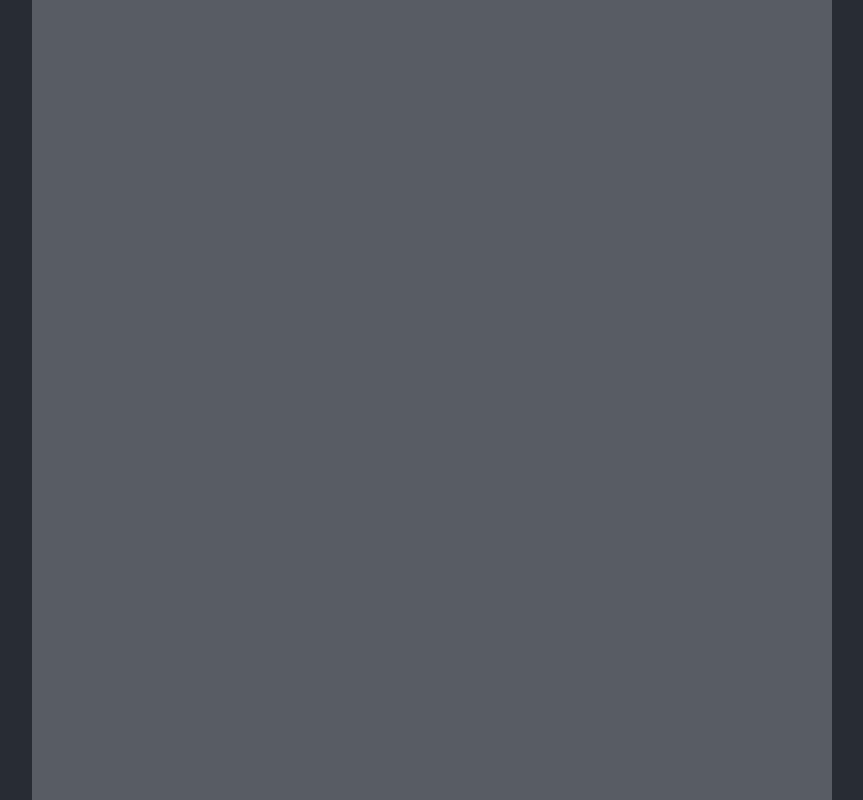
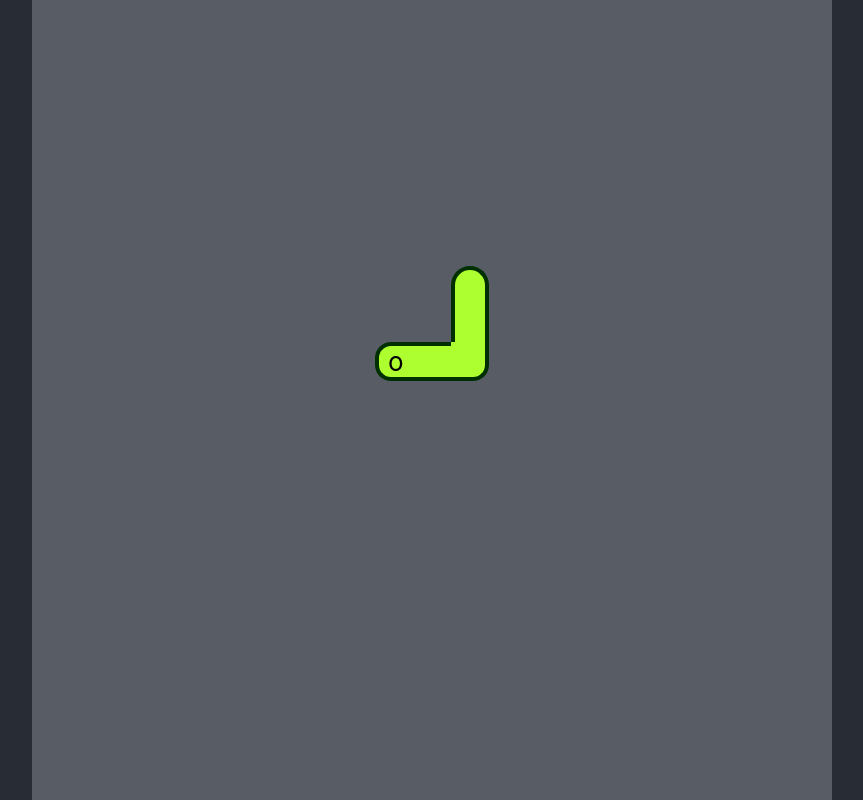
Before and after one commit to mankal111/LinguaBoa, a React (Create React App) app: page / in a window 1280 px wide. Shown: the whole page, without its empty margins (208-1071 px from the left). Built offline with nearby package versions, Linux system fonts and the light colour scheme.

Commit message:
snake component

```diff
--- a/src/components/Board.js
+++ b/src/components/Board.js
@@ -1,8 +1,11 @@
 import React from "react";
 import "./Board.css";
+import Snake from "./Snake.js"
 
 export default class Board extends React.Component {
     render() {
-        return <div className="board"></div>;
+        return <div className="board">
+            <Snake x={10} y={10} />
+        </div>;
     }
 }
--- /dev/null
+++ b/src/components/Snake.js
@@ -0,0 +1,55 @@
+import React from "react";
+import PropTypes from "prop-types";
+import SnakePart from "./SnakePart.js";
+
+export default class Snake extends React.Component {
+    constructor(props) {
+        super(props);
+        const {x, y} = this.props;
+        this.state = {
+            partsList: [
+                {x, y},
+                {x: x+1, y},
+                {x: x+2, y},
+                {x: x+2, y: y-1},
+                {x: x+2, y: y-2},
+            ]
+        }
+    }
+
+    getDirectionFromCoordinates(fromCoordinates, toCoordinates) {
+        if (!fromCoordinates || !toCoordinates) return
+        const { x: fromX, y: fromY } = fromCoordinates;
+        const { x: toX, y: toY } = toCoordinates;
+        const [xDiff, yDiff] = [fromX-toX, fromY-toY];
+        if (yDiff === 0) {
+            if (xDiff === 1) return 'left';
+            if (xDiff === -1) return 'right';
+        }
+        if (xDiff === 0) {
+            if (yDiff === 1) return 'up';
+            if (yDiff === -1) return 'down';
+        }
+    }
+
+    getPartElementByIndex(index) {
+        const { partsList } = this.state;
+        const coordinates = partsList[index];
+        const type = index === 0 ? 'head' : (index === partsList.length - 1 ? 'tail' : 'middle');
+        const prevCoordinates = type === 'tail' ? undefined : partsList[index + 1];
+        const nextCoordinates = type === 'head' ? undefined : partsList[index - 1];
+        return <SnakePart
+            x={coordinates.x}
+            y={coordinates.y}
+            type={type}
+            from={this.getDirectionFromCoordinates(coordinates, prevCoordinates)}
+            to={this.getDirectionFromCoordinates(coordinates, nextCoordinates)}
+        />
+    }
+
+    render() {
+        const {x, y} = this.props;
+        const {partsList} = this.state;
+        return partsList.map((part, index) => this.getPartElementByIndex(index));
+    }
+}
--- /dev/null
+++ b/src/components/SnakePart.css
@@ -0,0 +1,41 @@
+.snake-part {
+  background-color: greenyellow;
+  border: .5vmin solid #003000;
+  border-radius: 2vmin;
+}
+
+.snake-part-tail {
+  border-radius: 5vmin;
+}
+.snake-part-head {
+  text-align: center;
+}
+
+.snake-part-head::before {
+  content: 'o';
+  color: black;
+}
+
+.snake-part-from-left, .snake-part-to-left {
+  border-left: none;
+  border-top-left-radius: 0px;
+  border-bottom-left-radius: 0px;
+}
+
+.snake-part-from-right, .snake-part-to-right {
+  border-right: none;
+  border-top-right-radius: 0px;
+  border-bottom-right-radius: 0px;
+}
+
+.snake-part-from-up, .snake-part-to-up {
+  border-top: none;
+  border-top-left-radius: 0px;
+  border-top-right-radius: 0px;
+}
+
+.snake-part-from-down, .snake-part-to-down {
+  border-bottom: none;
+  border-bottom-left-radius: 0px;
+  border-bottom-right-radius: 0px;
+}
--- /dev/null
+++ b/src/components/SnakePart.js
@@ -0,0 +1,18 @@
+import React from "react";
+import PropTypes from "prop-types";
+import "./SnakePart.css";
+
+export default class SnakePart extends React.Component {
+    render() {
+        const {x, y, type, from, to} = this.props;
+        const directionStyle = `${from ? `snake-part-from-${from} ` : ''}${to ? `snake-part-to-${to}` : ''}`
+        return <div
+            style={{
+                gridRowStart: y,
+                gridColumnStart: x
+            }}
+            className={`snake-part snake-part-${type} ${directionStyle}`}
+        >
+        </div>;
+    }
+}
```
